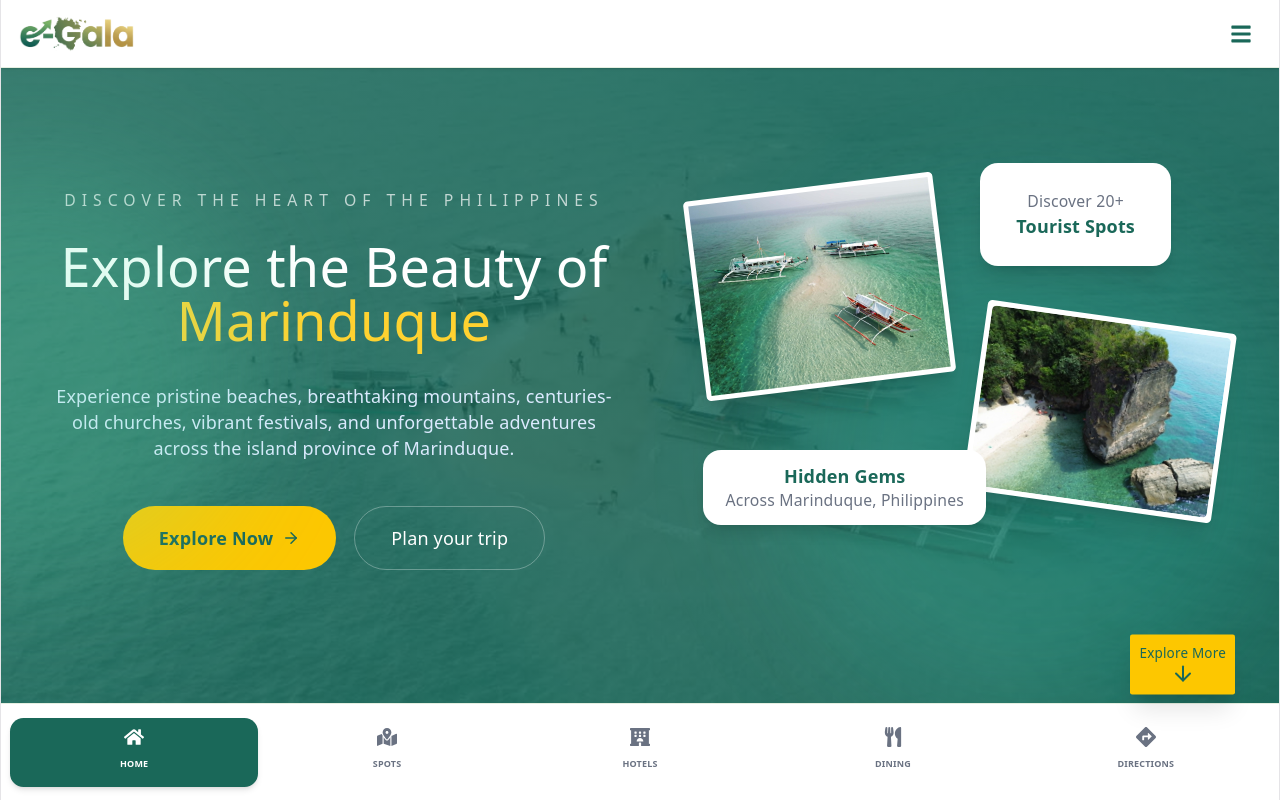
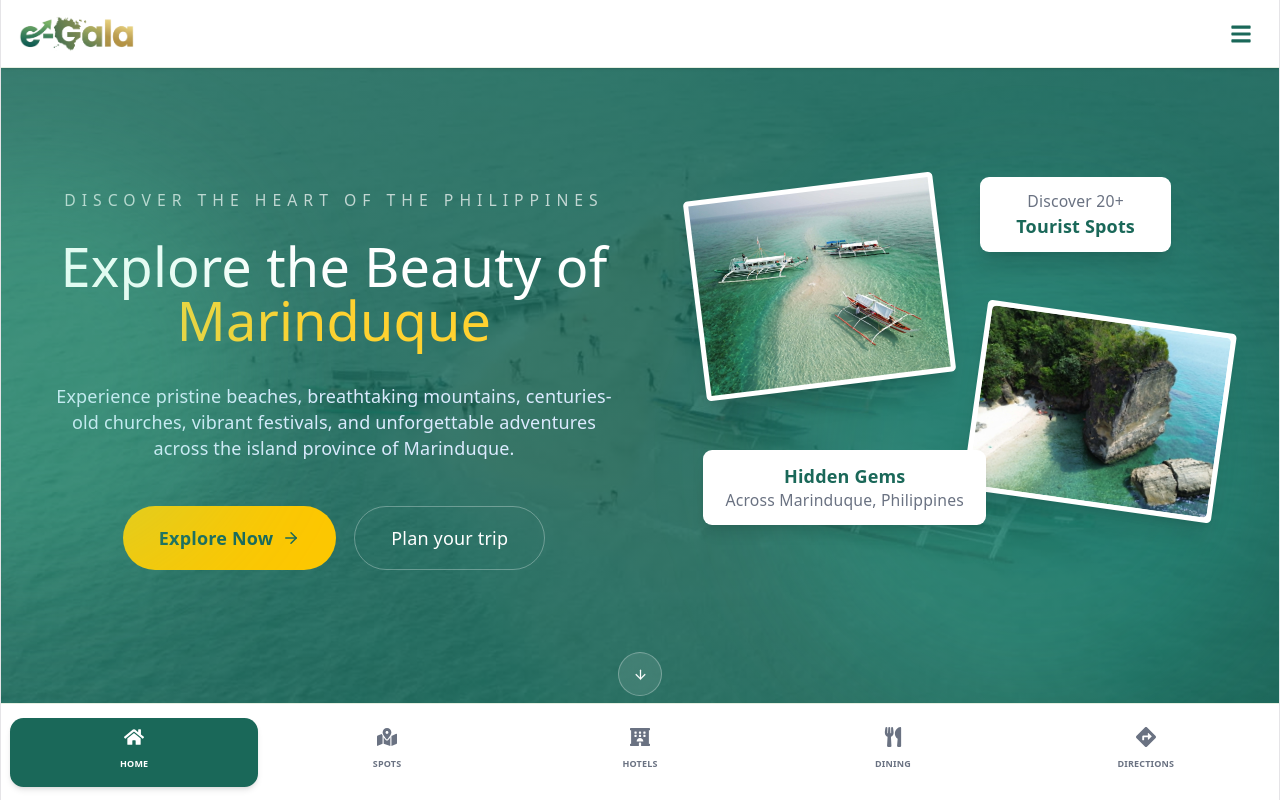
Before and after one commit to jmlarga/e-gala, a React (Vite) app: page / in a window 1280 px wide. Built offline with nearby package versions, Linux system fonts and the light colour scheme; no server answers.

Commit message:
update home

```diff
--- a/src/components/Common/ScrollButton.jsx
+++ b/src/components/Common/ScrollButton.jsx
@@ -35,14 +35,13 @@ const ScrollButton = () => {
   if (!isVisible) return null;
 
   return (
-    <button
-      onClick={scrollToSearch}
-      aria-label="Scroll to Search"
-      className="fixed bottom-[100px] right-6 p-2 md:right-10 z-[999] cursor-pointer rounded-xs bg-yellow-400 text-[##1a6859] text-xs shadow-xl hover:scale-105 transition-all duration-300 animate-bounce"
-    >
-      <span class="md:block hidden">Explore More</span>
-	   <ArrowDown size={24} strokeWidth={2} className="mx-auto" />
-    </button>
+   <button
+  onClick={scrollToSearch}
+  aria-label="Scroll Down"
+  className="fixed bottom-[100px] left-1/2 z-50 -translate-x-1/2 rounded-full cursor-pointer border border-white/30 bg-white/10 md:p-3 p-1 text-white backdrop-blur-md transition-all duration-300 hover:bg-white/20 hover:scale-110 animate-bounce"
+>
+  <ArrowDown size={15} strokeWidth={2} />
+</button>
   );
 };
 
--- a/src/components/Home/Hero.jsx
+++ b/src/components/Home/Hero.jsx
@@ -108,7 +108,7 @@ export default function Hero() {
 
             {/* Floating Badge */}
 
-            <div className="absolute right-12 -top-5 rounded-2xl bg-white px-8 py-6 shadow-xl">
+            <div className="absolute right-12 -top-2 rounded-lg bg-white px-8 py-3 shadow-xl">
 
               <p className="text-sm text-gray-500">
                 Discover 20+
@@ -121,7 +121,7 @@ export default function Hero() {
 
             {/* Floating Card */}
 
-            <div className="absolute left-8 bottom-10 flex items-center gap-3 rounded-2xl bg-white px-5 py-3 shadow-lg">
+            <div className="absolute left-8 bottom-10 flex items-center gap-3 rounded-lg bg-white px-5 py-3 shadow-lg">
 
               <div>
 
```
